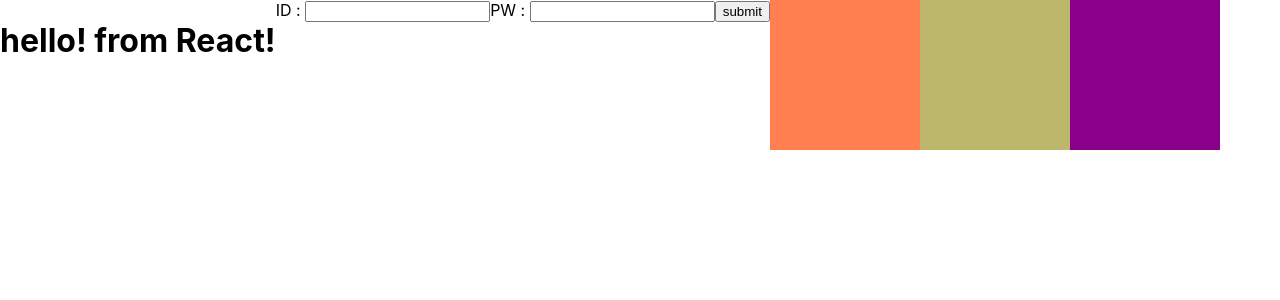
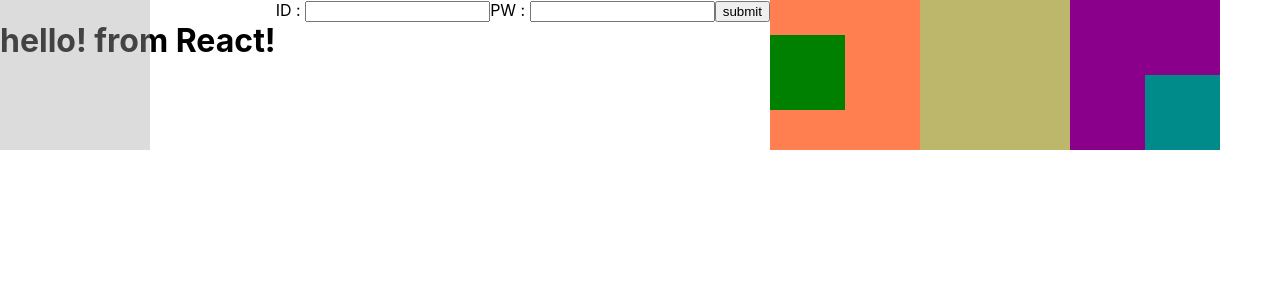
Before and after one commit to keunoh/kaltz-todolist, a React (Create React App) app in the folder src/main/frontend/: page / in a window 1280 px wide. Shown: the top 300 px of the page. Built offline with nearby package versions, Linux system fonts and the light colour scheme.

Commit message:
update: main page css

```diff
--- a/src/main/frontend/src/index/IndexPage.css
+++ b/src/main/frontend/src/index/IndexPage.css
@@ -17,4 +17,29 @@ div {
 
 .d3 {
     background-color: darkmagenta;
+    position: relative;
 }
+
+.d4 {
+    background-color: darkgray;
+    position: absolute;
+    left: 0px;
+    opacity: 0.4;
+}
+
+.green {
+    background-color: green;
+    width:75px;
+    height:75px;
+    position: relative;
+    top:35px;
+}
+
+.darkcyan {
+    background-color: darkcyan;
+    width:75px;
+    height:75px;
+    position: absolute;
+    right:0px;
+    bottom:0px;
+}
--- a/src/main/frontend/src/index/IndexPage.js
+++ b/src/main/frontend/src/index/IndexPage.js
@@ -50,9 +50,14 @@ const IndexPage = () => {
         <button>submit</button>
       </form>
 
-      <div className="mydiv d1"></div>
+      <div className="mydiv d1">
+        <div className="green"></div>
+      </div>
       <div className="mydiv d2"></div>
-      <div className="mydiv d3"></div>
+      <div className="mydiv d3">
+        <div className="darkcyan"></div>
+      </div>
+      <div className="mydiv d4"></div>
     </div>
   );
 };
```
